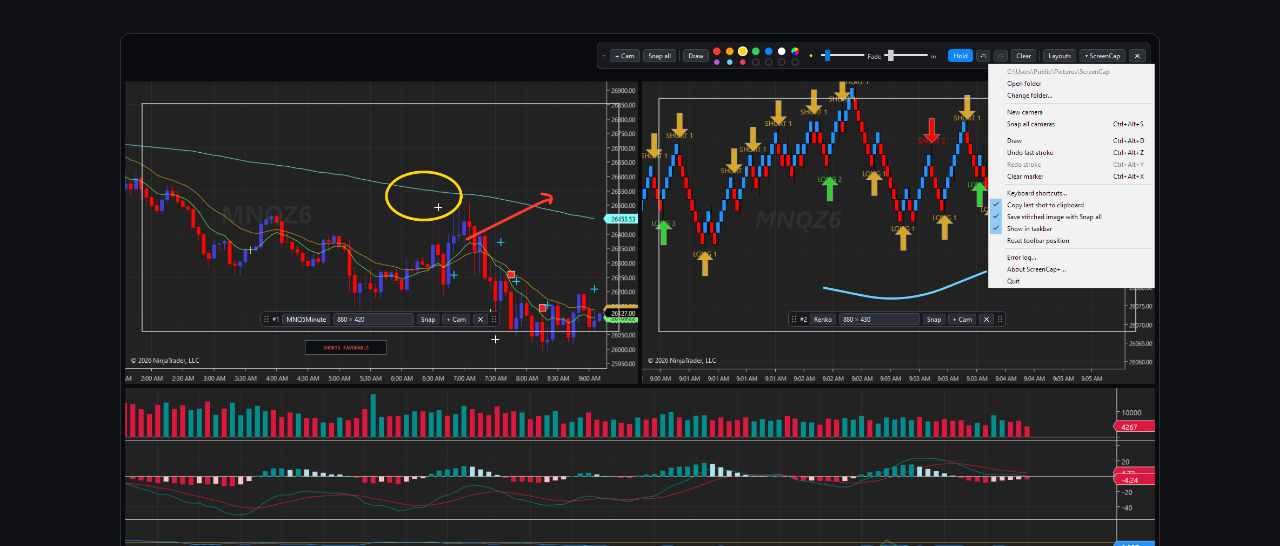
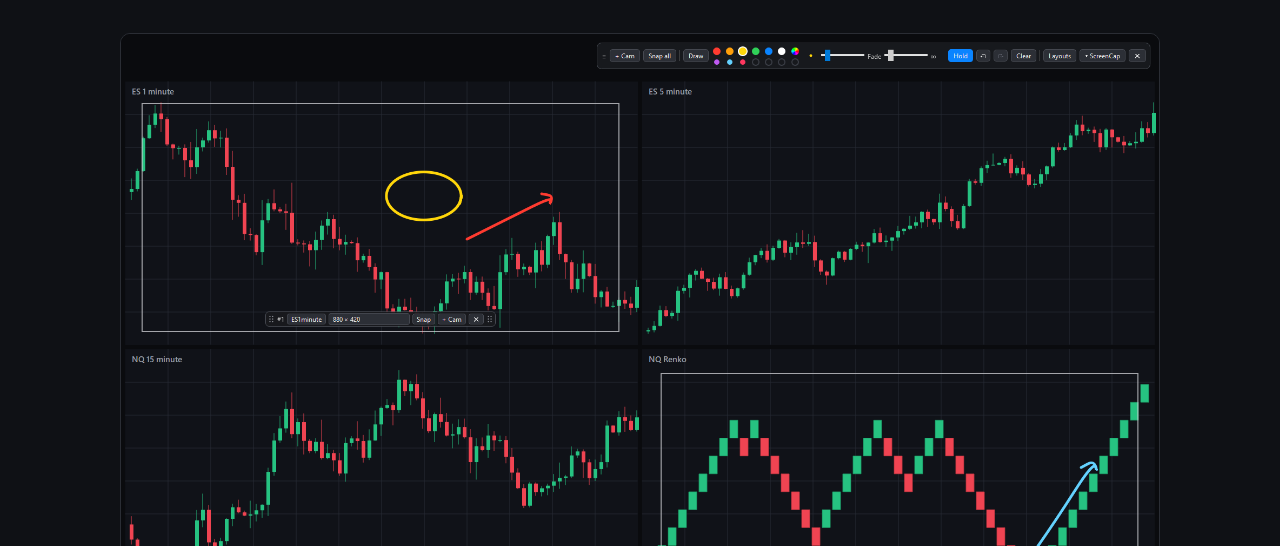
Before and after one commit to ShiftingKill/screencap-site, a plain HTML site: page index.html in a window 1280 px wide. Shown: the part 406-952 px from the top of the page. Drawn offline with Linux system fonts and the light colour scheme.

Commit message:
Hero: clean four-chart image with Renko pane instead of real charts
Co-Authored-By: Claude Opus 5.5 <noreply@anthropic.com>

```diff
--- a/index.html
+++ b/index.html
@@ -50,7 +50,7 @@
     <p class="get"><a class="store" href="https://apps.microsoft.com/detail/9NF5XD65MQ2S?mode=direct"><img src="https://get.microsoft.com/images/en-us%20dark.svg" width="200" alt="Get ScreenCap+ from the Microsoft Store"></a><span>$0.99 &middot; Windows 10/11</span></p>
   </header>
 
-  <div class="hero"><img src="img/screencap-menu.png" alt="ScreenCap+ toolbar with its menu open, cameras named MNQ5Minute and Renko over NinjaTrader charts, with marker strokes" width="1920" height="1080"></div>
+  <div class="hero"><img src="img/hero-cameras.png" alt="ScreenCap+ toolbar above four charts, with camera frames named ES1minute and NQRenko and marker strokes" width="1920" height="1080"></div>
 
   <section>
     <h2>One small toolbar</h2>
```
Also changed, not shown: img/hero-cameras.png (added), img/screencap-menu.png (deleted).
